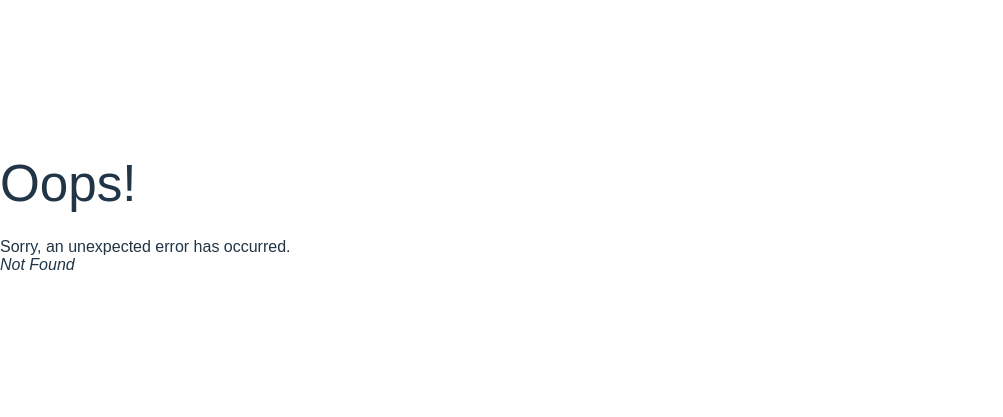
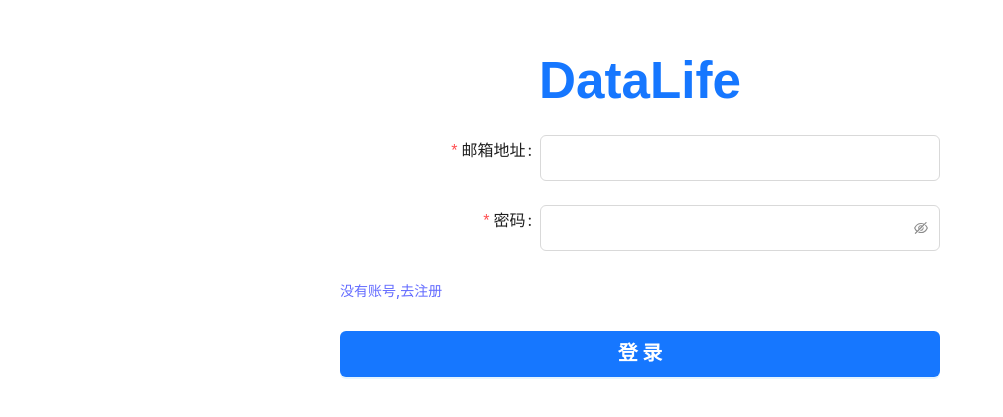
Before and after one commit to lengmowuya/datalife-mobile, a React (Vite) app: page /login in a window 1280 px wide. Before the commit this address had no page. Shown: the part 185-602 px from the top of the page, without its empty margins (0-1003 px from the left). Built offline with nearby package versions, Linux system fonts and the light colour scheme.

Commit message:
登录页完成

```diff
--- a/src/App.jsx
+++ b/src/App.jsx
@@ -1,4 +1,6 @@
 import { NavLink,Outlet } from "react-router-dom";
+import { useEffect } from "react";
+import { useNavigate } from "react-router-dom";
 import {
   HomeOutlined,
   BulbOutlined,
@@ -6,6 +8,13 @@ import {
 } from '@ant-design/icons';
 import './App.less'
 export default function Root() {
+    let navigate = useNavigate();
+    useEffect(()=>{
+      if(!localStorage.getItem('token')){
+        navigate('/login');
+        // return;
+      }
+    },[])
     return (
       <div className='app'>
         <div className="detail">
--- /dev/null
+++ b/src/views/login/login.jsx
@@ -0,0 +1,112 @@
+import { Button, Checkbox, Form, Input } from 'antd';
+import {NavLink,useNavigate} from 'react-router-dom';
+// import {useState,useRef} from 'react';
+import axios from 'axios';
+import './login.less';
+
+
+const loginUser = ()=>{
+    // console.log(email,password);
+}
+
+// let email = '',password = '';
+const Login = () => {
+    // let [email,setEmail] = useState('xxx');
+    // let [password,setPassword] = useState('xxx');
+    let navigate = useNavigate();
+    const [form] = Form.useForm();
+    // const form = useRef('');
+    // console.log(email);
+    const onFinish = (data) => {
+        console.log('Success:', data);
+        data.passward =  data.password;
+        axios.post('http://192.168.1.9:3000/user/login',data)
+            .then(docs=>{
+                console.log(docs);
+                let data = docs.data;
+                if(data.type == 'success'){
+                    localStorage.setItem('id',data.id);
+                    localStorage.setItem('token',data.token);
+                    navigate('/affair');
+                }else{
+                    alert("登录失败,请检查账密后重试");
+                    console.log(form,form.setFieldsValue);
+                    form.setFieldsValue({
+                        'email':'',
+                        'password':''
+                    });
+                }
+                // else if(data.type == 'error'){
+                //     alert("登录错误,请联系DataLife管理员!");
+
+            })
+    };
+    const onFinishFailed = (errorInfo) => {
+        console.log('Failed:', errorInfo);
+    };
+    return (
+        <div id="Login">
+            <h1>DataLife</h1>
+            <Form
+                form={form}
+                // ref={form}
+                name="basic"
+                labelCol={{ span: 8 }}
+                wrapperCol={{ span: 16 }}
+                style={{ maxWidth: 600 }}
+                initialValues={{remember: true}}
+                onFinish={onFinish}
+                onFinishFailed={onFinishFailed}
+                autoComplete="off"
+            >
+                <Form.Item
+                    className='ItemLine'
+                    label="邮箱地址"
+                    name="email"
+                    rules={[{
+                        required: true,
+                        message: '请输出您的邮箱地址'
+                    }]}
+                >
+                    <Input className="emailInput" />
+                </Form.Item>
+
+                <Form.Item
+                    className='ItemLine'
+                    label="密码"
+                    name="password"
+                    rules={[{
+                        required: true,
+                        message: '请输入您的密码'
+                    }]}
+                >
+                    <Input.Password className="passwordInput" />
+                </Form.Item>
+
+                <Form.Item
+                    className='ItemLine '
+                >
+                    <NavLink to="/sign">没有账号,去注册</NavLink>
+                </Form.Item>
+                {/* <Form.Item
+                    className='ItemLine'
+                    name="remember"
+                    valuePropName="checked"
+                > */}
+                    {/* <Checkbox className='RememberMeBox'>记住我的账密</Checkbox> */}
+                {/* </Form.Item> */}
+
+                {/* <Form.Item  */}
+                    <Button
+                        className="loginButton"
+                        type="primary" htmlType="submit"
+                        onClick={loginUser.bind(this)}
+                    >
+                        登录
+                    </Button>
+                {/* </Form.Item> */}
+            </Form>
+        </div>
+    )
+};
+export default Login;
--- /dev/null
+++ b/src/views/login/login.less
@@ -0,0 +1,54 @@
+#Login{
+    width:100vw;
+    height:100vh;
+    display:flex;
+    flex-direction: column;
+    align-items: center;
+    justify-content: center;
+    padding:20px;
+    box-sizing: border-box;
+    h1{
+        font-weight: bold;
+        color:#1677ff;
+    }
+    form{
+        width:100%;
+        display:flex;
+        flex-direction: column;
+        align-items: center;
+        justify-content: center;
+        label{
+            font-size: 16px;
+            &::before{
+                font-size: 16px;
+            }
+        }
+        .ItemLine{
+            width:100%;
+            .emailInput,
+            .passwordInput{
+                height:46px;
+            }
+            a{
+                // text-decoration: underline;
+            }
+        }
+        .RememberMeBox{
+            height:30px;
+            display:flex;
+            align-items: center;
+            flex-direction: row;
+            justify-content: center;
+            vertical-align: middle;
+            .ant-checkbox{
+                // height:30px;
+            }
+        }
+        .loginButton{
+            width:100%;
+            height:46px;
+            font-size:20px;
+            font-weight: bold;
+        }
+    }
+}
```
Also changed, not shown: src/routes/routes.jsx (+8 -1 lines).
